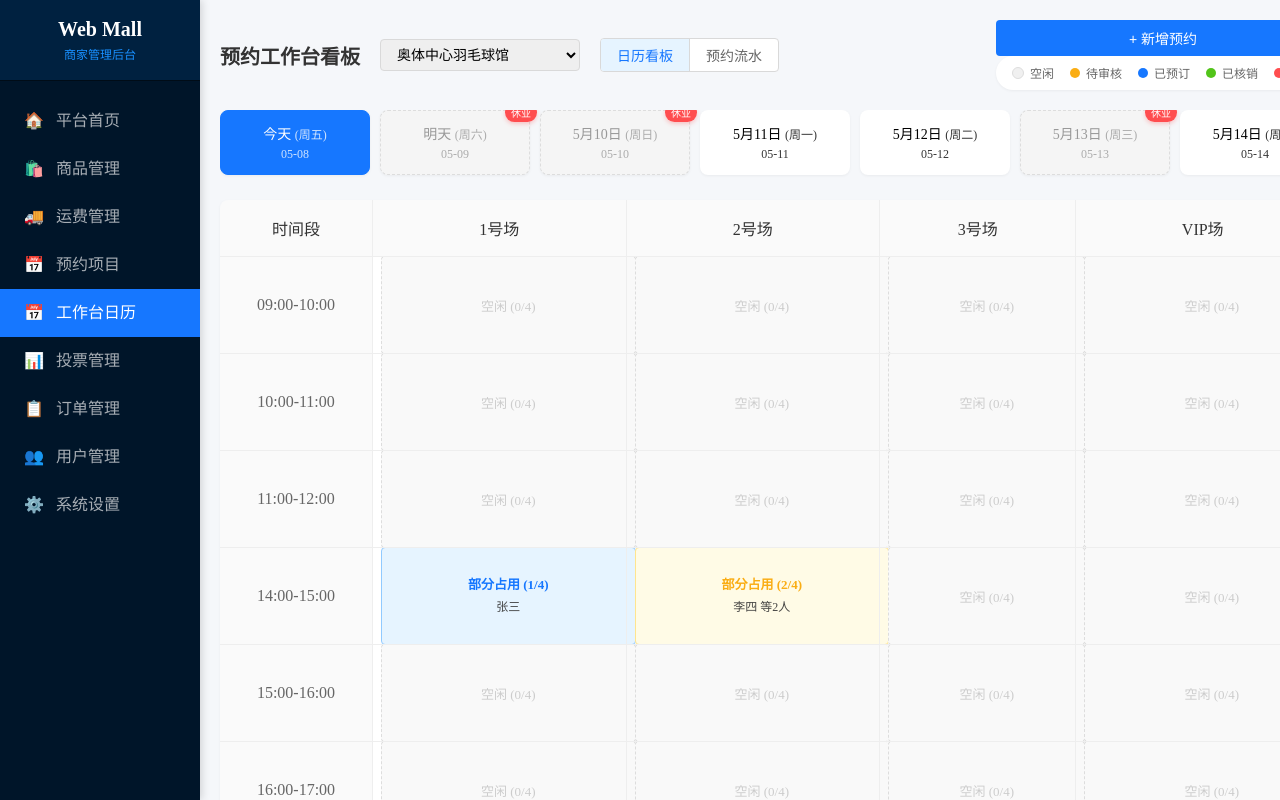
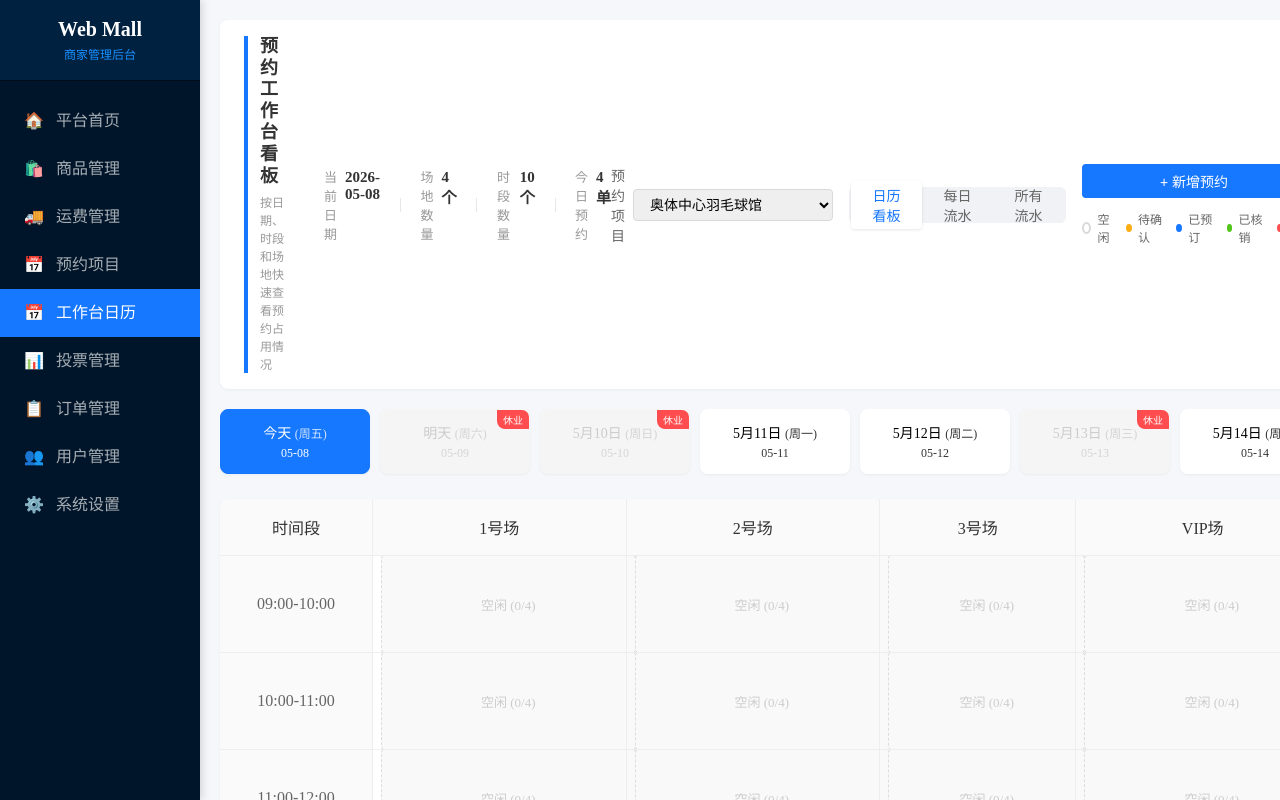
Before and after one commit to wu-pengbo/web_mall, a Vue app: page /reservation/board in a window 1280 px wide. Shown: the top 800 px of the page. Built offline with nearby package versions, Linux system fonts and the light colour scheme; the HTML template or start-up script is replaced by a standard one.

Commit message:
预约修改

```diff
--- a/src/views/ReservationBoard.vue
+++ b/src/views/ReservationBoard.vue
@@ -126,8 +126,20 @@ const getCapacity = (timeSlot: string, resourceId: number) => {
 const selectedCell = ref<any>(null)
 const isDrawerVisible = ref(false)
 
-// 衍生流水数据
-const orderList = computed(() => {
+// 衍生统计数据
+const todayOrderCount = computed(() => {
+  let count = 0
+  Object.entries(ordersMap.value).forEach(([key, ordersRaw]) => {
+    if (key.startsWith(currentDate.value)) {
+      const orders = Array.isArray(ordersRaw) ? ordersRaw : [ordersRaw]
+      count += orders.length
+    }
+  })
+  return count
+})
+
+// 基础的全部订单数据提取
+const baseOrderList = computed(() => {
   const list: any[] = []
   Object.entries(ordersMap.value).forEach(([key, orders]) => {
     const [date, timeSlot, resourceIdStr] = key.split('_')
@@ -135,9 +147,8 @@ const orderList = computed(() => {
     const resourceObj = projectConfig.value.subResources.find((r) => r.id === resourceId)
     const resource = resourceObj ? resourceObj.name : '未知资源'
 
-    if (!orders) return // 过滤掉可能的空数据
-
-    // orders 可能是单个对象（为了兼容旧数据），也可能是数组
+    if (!orders) return
+
     const ordersArray = Array.isArray(orders) ? orders : [orders]
 
     ordersArray.forEach((order) => {
@@ -152,11 +163,79 @@ const orderList = computed(() => {
       })
     })
   })
-
-  return list.sort((a, b) => {
+  return list
+})
+
+// 每日流水视图的数据（仅当前日期）
+const orderList = computed(() => {
+  return baseOrderList.value
+    .filter((order) => order.date === currentDate.value)
+    .sort((a, b) => {
+      return a.timeSlot.localeCompare(b.timeSlot)
+    })
+})
+
+// --- 全量流水与筛选逻辑 ---
+const filterForm = ref({
+  startDate: '',
+  endDate: '',
+  status: '',
+  keyword: '',
+})
+
+const pagination = ref({
+  currentPage: 1,
+  pageSize: 10,
+})
+
+const handleSearch = () => {
+  pagination.value.currentPage = 1
+}
+
+const handleReset = () => {
+  filterForm.value = {
+    startDate: '',
+    endDate: '',
+    status: '',
+    keyword: '',
+  }
+  pagination.value.currentPage = 1
+}
+
+const filteredOrderList = computed(() => {
+  return baseOrderList.value
+    .filter((order) => {
+      // 1. 日期过滤
+      if (filterForm.value.startDate && order.date < filterForm.value.startDate) return false
+      if (filterForm.value.endDate && order.date > filterForm.value.endDate) return false
+
+      // 2. 状态过滤
+      if (filterForm.value.status && order.status !== filterForm.value.status) return false
+
+      // 3. 关键字过滤 (姓名/手机号)
+      if (filterForm.value.keyword) {
+        const kw = filterForm.value.keyword.toLowerCase()
+        if (!order.name.toLowerCase().includes(kw) && !order.phone.includes(kw)) {
+          return false
+        }
+      }
+      return true
+    })
+    .sort((a, b) => {
       if (a.date !== b.date) return b.date.localeCompare(a.date) // 倒序
       return b.timeSlot.localeCompare(a.timeSlot)
     })
+})
+
+const totalPages = computed(
+  () => Math.ceil(filteredOrderList.value.length / pagination.value.pageSize) || 1,
+)
+
+// 当前页显示的数据
+const allOrderList = computed(() => {
+  const start = (pagination.value.currentPage - 1) * pagination.value.pageSize
+  const end = start + pagination.value.pageSize
+  return filteredOrderList.value.slice(start, end)
 })
 
 const handleCellClick = (timeSlot: string, resourceId: number) => {
@@ -424,10 +503,37 @@ const getCellStatusInfo = (timeSlot: string, resourceId: number) => {
 
 <template>
   <div class="reservation-board">
-    <div class="page-header">
+    <div class="header-card">
       <div class="header-left">
+        <div class="title-wrapper">
           <h2>预约工作台看板</h2>
+          <span class="sub-title">按日期、时段和场地快速查看预约占用情况</span>
+        </div>
+        <div class="stats-group">
+          <div class="stat-item">
+            <span class="stat-label">当前日期</span>
+            <span class="stat-value">{{ currentDate }}</span>
+          </div>
+          <div class="stat-divider"></div>
+          <div class="stat-item">
+            <span class="stat-label">场地数量</span>
+            <span class="stat-value">{{ projectConfig.subResources.length }}个</span>
+          </div>
+          <div class="stat-divider"></div>
+          <div class="stat-item">
+            <span class="stat-label">时段数量</span>
+            <span class="stat-value">{{ projectConfig.timeSlots.length }}个</span>
+          </div>
+          <div class="stat-divider"></div>
+          <div class="stat-item">
+            <span class="stat-label">今日预约</span>
+            <span class="stat-value">{{ todayOrderCount }}单</span>
+          </div>
+        </div>
+      </div>
+      <div class="header-right">
         <div class="project-selector">
+          <span class="label">预约项目</span>
           <select class="form-select">
             <option>奥体中心羽毛球馆</option>
             <option>高级律师1v1咨询</option>
@@ -446,26 +552,31 @@ const getCellStatusInfo = (timeSlot: string, resourceId: number) => {
             :class="{ active: currentView === 'list' }"
             @click="currentView = 'list'"
           >
-            预约流水
+            每日流水
           </button>
-        </div>
-      </div>
-      <div class="header-right">
-        <button class="btn btn-primary" style="margin-right: 16px" @click="openCreateModal">
-          + 新增预约
+          <button
+            class="toggle-btn"
+            :class="{ active: currentView === 'all_list' }"
+            @click="currentView = 'all_list'"
+          >
+            所有流水
           </button>
+        </div>
+        <div class="action-group">
+          <button class="btn btn-primary" @click="openCreateModal">+ 新增预约</button>
           <div class="status-legend">
             <span class="legend-item"><i class="dot free"></i>空闲</span>
-          <span class="legend-item"><i class="dot pending"></i>待审核</span>
+            <span class="legend-item"><i class="dot pending"></i>待确认</span>
             <span class="legend-item"><i class="dot confirmed"></i>已预订</span>
             <span class="legend-item"><i class="dot completed"></i>已核销</span>
             <span class="legend-item"><i class="dot full"></i>已满</span>
           </div>
         </div>
       </div>
-
-    <!-- 日期切换 -->
-    <div class="date-tabs">
+    </div>
+
+    <!-- 日期切换 (仅在日历看板和每日流水视图显示) -->
+    <div class="date-tabs" v-if="currentView !== 'all_list'">
       <div
         v-for="tab in dateTabs"
         :key="tab.date"
@@ -541,8 +652,61 @@ const getCellStatusInfo = (timeSlot: string, resourceId: number) => {
       </table>
     </div>
 
-    <!-- 预约流水列表 -->
-    <div class="list-container" v-if="currentView === 'list'">
+    <!-- 列表看板视图 (当日) -->
+    <div v-if="currentView === 'list'" class="list-view">
+      <div class="list-header">
+        <h3>{{ currentDate }} 预约流水</h3>
+        <span class="count-badge">共 {{ orderList.length }} 单</span>
+      </div>
+    </div>
+
+    <!-- 所有流水视图 -->
+    <div v-if="currentView === 'all_list'" class="all-list-view">
+      <div class="filter-bar">
+        <div class="filter-group">
+          <label>预约日期</label>
+          <input
+            type="date"
+            class="form-input"
+            v-model="filterForm.startDate"
+            style="width: 140px"
+          />
+          <span>至</span>
+          <input type="date" class="form-input" v-model="filterForm.endDate" style="width: 140px" />
+        </div>
+        <div class="filter-group">
+          <label>订单状态</label>
+          <select class="form-select" v-model="filterForm.status" style="width: 120px">
+            <option value="">全部状态</option>
+            <option value="pending">待确认</option>
+            <option value="confirmed">已预订</option>
+            <option value="completed">已核销</option>
+          </select>
+        </div>
+        <div class="filter-group">
+          <label>客户信息</label>
+          <input
+            type="text"
+            class="form-input"
+            v-model="filterForm.keyword"
+            placeholder="姓名/手机号"
+            style="width: 180px"
+          />
+        </div>
+        <div class="filter-actions">
+          <button class="btn btn-primary" style="height: 32px" @click="handleSearch">查询</button>
+          <button class="btn" style="height: 32px" @click="handleReset">重置</button>
+          <button class="btn" style="height: 32px; margin-left: auto">导出报表</button>
+        </div>
+      </div>
+      <div class="list-header" style="margin-top: 16px">
+        <h3>全量预约流水</h3>
+        <span class="count-badge">共 {{ filteredOrderList.length }} 单</span>
+      </div>
+    </div>
+
+    <!-- 预约流水列表 (共用) -->
+    <div class="list-container" v-if="currentView === 'list' || currentView === 'all_list'">
       <table class="list-table">
         <thead>
           <tr>
@@ -557,7 +721,10 @@ const getCellStatusInfo = (timeSlot: string, resourceId: number) => {
           </tr>
         </thead>
         <tbody>
-          <tr v-for="order in orderList" :key="order.key">
+          <tr
+            v-for="order in currentView === 'all_list' ? allOrderList : orderList"
+            :key="order.key"
+          >
             <td>{{ order.date }}</td>
             <td>{{ order.timeSlot }}</td>
             <td>{{ order.resource }}</td>
@@ -583,11 +750,37 @@ const getCellStatusInfo = (timeSlot: string, resourceId: number) => {
               <a class="action-link" @click="handleListAction(order)">查看详情</a>
             </td>
           </tr>
-          <tr v-if="orderList.length === 0">
+          <tr v-if="(currentView === 'all_list' ? allOrderList : orderList).length === 0">
             <td colspan="8" class="empty-text">暂无预约数据</td>
           </tr>
         </tbody>
       </table>
+
+      <!-- 分页组件 -->
+      <div class="pagination-bar" v-if="currentView === 'all_list' && filteredOrderList.length > 0">
+        <span class="page-info"
+          >共 {{ filteredOrderList.length }} 条记录，当前第 {{ pagination.currentPage }}/{{
+            totalPages
+          }}
+          页</span
+        >
+        <div class="page-actions">
+          <button
+            class="btn btn-default"
+            :disabled="pagination.currentPage === 1"
+            @click="pagination.currentPage--"
+          >
+            上一页
+          </button>
+          <button
+            class="btn btn-default"
+            :disabled="pagination.currentPage === totalPages"
+            @click="pagination.currentPage++"
+          >
+            下一页
+          </button>
+        </div>
+      </div>
     </div>
 
     <!-- 右侧详情抽屉 -->
@@ -823,23 +1016,85 @@ const getCellStatusInfo = (timeSlot: string, resourceId: number) => {
   overflow: hidden;
 }
 
-.page-header {
+.header-card {
+  background: #fff;
+  border-radius: 8px;
+  padding: 16px 24px;
   display: flex;
   justify-content: space-between;
   align-items: center;
   margin-bottom: 20px;
+  box-shadow: 0 1px 3px rgba(0, 0, 0, 0.05);
 }
 
 .header-left {
   display: flex;
   align-items: center;
-  gap: 20px;
-}
-
-.header-left h2 {
+  flex: 1;
+  gap: 40px;
+}
+
+.title-wrapper {
+  border-left: 4px solid #1677ff;
+  padding-left: 12px;
+}
+
+.title-wrapper h2 {
   margin: 0;
-  font-size: 20px;
+  font-size: 18px;
   color: #333;
+  line-height: 1.2;
+  margin-bottom: 6px;
+}
+
+.title-wrapper .sub-title {
+  font-size: 12px;
+  color: #999;
+}
+
+.stats-group {
+  display: flex;
+  align-items: center;
+  gap: 16px;
+}
+
+.stat-item {
+  display: flex;
+  align-items: baseline;
+  gap: 8px;
+}
+
+.stat-item .stat-label {
+  font-size: 13px;
+  color: #999;
+}
+
+.stat-item .stat-value {
+  font-size: 15px;
+  font-weight: 600;
+  color: #333;
+}
+
+.stat-divider {
+  width: 1px;
+  height: 14px;
+  background-color: #e8e8e8;
+  margin: 0 4px;
+}
+
+.header-right {
+  display: flex;
+  align-items: center;
+  gap: 16px;
+}
+
+.project-selector {
+  display: flex;
+  align-items: center;
+  gap: 8px;
+  font-size: 14px;
+  color: #666;
+  margin-bottom: 0px;
 }
 
 .form-select {
@@ -854,44 +1109,50 @@ const getCellStatusInfo = (timeSlot: string, resourceId: number) => {
 
 .view-toggle {
   display: flex;
-  background: #fff;
-  border: 1px solid #d9d9d9;
-  border-radius: 4px;
-  overflow: hidden;
+  background: #f0f2f5;
+  padding: 2px;
+  border-radius: 6px;
+  margin-bottom: 0px;
+  height: 32px;
+  align-items: center;
 }
 
 .toggle-btn {
-  padding: 6px 16px;
+  padding: 4px 16px;
   background: transparent;
   border: none;
   font-size: 14px;
   cursor: pointer;
   color: #666;
   outline: none;
+  border-radius: 4px;
   transition: all 0.2s;
 }
 
-.toggle-btn:hover {
-  color: #1677ff;
-}
-
 .toggle-btn.active {
-  background: #e6f4ff;
+  background: #fff;
   color: #1677ff;
   font-weight: 500;
-}
-
-.toggle-btn + .toggle-btn {
-  border-left: 1px solid #d9d9d9;
-}
+  box-shadow: 0 1px 3px rgba(0, 0, 0, 0.1);
+}
+
+.action-group {
+  display: flex;
+  flex-direction: column;
+  align-items: flex-end;
+  gap: 12px;
+}
+
+.action-group .btn-primary {
+  width: 100%;
+  height: 34px;
+}
+
+/* 移除不再使用的旧统计样式 */
 
 .status-legend {
   display: flex;
-  gap: 16px;
-  background: #fff;
-  padding: 8px 16px;
-  border-radius: 20px;
-  box-shadow: 0 1px 3px rgba(0, 0, 0, 0.05);
+  gap: 12px;
 }
 
 .legend-item {
@@ -903,13 +1164,13 @@ const getCellStatusInfo = (timeSlot: string, resourceId: number) => {
 }
 
 .dot {
-  width: 10px;
-  height: 10px;
+  width: 8px;
+  height: 8px;
   border-radius: 50%;
 }
 .dot.free {
-  background-color: #f0f0f0;
-  border: 1px solid #ddd;
+  background-color: transparent;
+  border: 2px solid #d9d9d9;
 }
 .dot.pending {
   background-color: #faad14;
@@ -944,10 +1205,12 @@ const getCellStatusInfo = (timeSlot: string, resourceId: number) => {
   transition: all 0.2s;
   box-shadow: 0 1px 3px rgba(0, 0, 0, 0.05);
   position: relative;
+  overflow: hidden;
 }
 
 .date-tab:hover:not(.non-business) {
-  border-color: #1677ff;
+  transform: translateY(-2px);
+  box-shadow: 0 4px 12px rgba(0, 0, 0, 0.08);
 }
 
 .date-tab.active {
@@ -956,23 +1219,26 @@ const getCellStatusInfo = (timeSlot: string, resourceId: number) => {
   border-color: #1677ff;
 }
 
+.date-tab.active .date-value {
+  color: #fff;
+  opacity: 1;
+}
+
 .date-tab.non-business {
   background: #f5f5f5;
-  color: #999;
+  color: #ccc;
   cursor: not-allowed;
-  border: 1px dashed #ddd;
 }
 
 .closed-tag {
   position: absolute;
-  top: -8px;
-  right: -8px;
+  top: 0;
+  right: 0;
   background: #ff4d4f;
   color: #fff;
   font-size: 10px;
   padding: 2px 6px;
-  border-radius: 10px;
-  box-shadow: 0 2px 4px rgba(255, 77, 79, 0.3);
+  border-bottom-left-radius: 8px;
 }
 
 .date-label {
@@ -1401,4 +1667,60 @@ const getCellStatusInfo = (timeSlot: string, resourceId: number) => {
 .form-input:focus {
   border-color: #1677ff;
 }
+
+/* 高级筛选栏 */
+.filter-bar {
+  display: flex;
+  flex-wrap: wrap;
+  gap: 20px;
+  background: #fff;
+  padding: 16px 24px;
+  border-radius: 8px;
+  box-shadow: 0 1px 3px rgba(0, 0, 0, 0.05);
+  align-items: center;
+}
+.filter-group {
+  display: flex;
+  align-items: center;
+  gap: 8px;
+}
+.filter-group label {
+  font-size: 14px;
+  color: #666;
+  white-space: nowrap;
+}
+.filter-actions {
+  display: flex;
+  gap: 12px;
+  flex: 1;
+  justify-content: flex-end;
+}
+
+/* 分页组件 */
+.pagination-bar {
+  display: flex;
+  justify-content: space-between;
+  align-items: center;
+  padding: 16px 24px;
+  background: #fff;
+  border-top: 1px solid #f0f0f0;
+}
+.page-info {
+  font-size: 14px;
+  color: #666;
+}
+.page-actions {
+  display: flex;
+  gap: 8px;
+}
+.page-actions .btn {
+  height: 32px;
+  padding: 0 12px;
+}
+.page-actions .btn:disabled {
+  background: #f5f5f5;
+  color: #b8b8b8;
+  border-color: #d9d9d9;
+  cursor: not-allowed;
+}
 </style>
```
Lines whose indentation alone changed are shown as unchanged.
